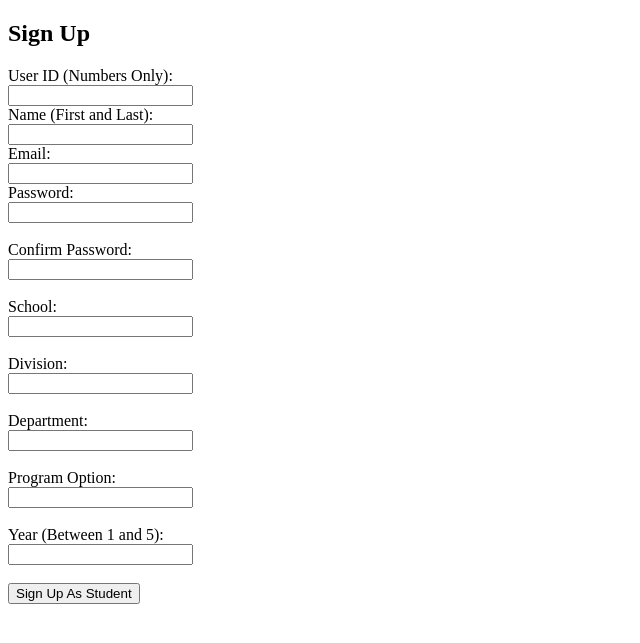
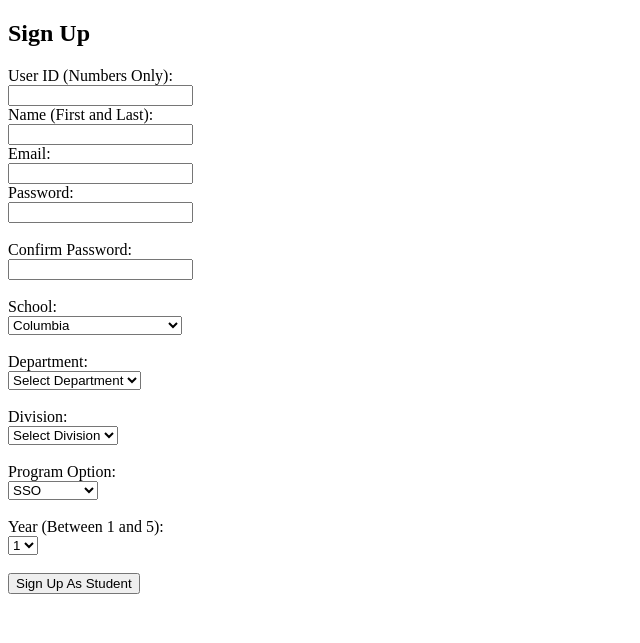
Before and after one commit to sarahpark2001/cs4111-project1, a Flask app: page /signup_student in a window 1280 px wide. Shown: the top 643 px of the page, without its empty margins (0-640 px from the left). Run offline with Flask 2, Linux system fonts and the light colour scheme; parts of the project's set-up code (start-up, migrations or seed data) failed here and were passed over.

Commit message:
Update signup_student.html
better html formatting which helps to enforce some of our check constraints and help with data validation. using dropdown menus. also added a javascript function to make sure that the user can only register themself to a matching department/division pair.

```diff
--- a/webserver/templates/signup_student.html
+++ b/webserver/templates/signup_student.html
@@ -3,30 +3,89 @@
 <head>
     <meta charset="UTF-8">
     <title>Sign Up Student</title>
+    <script>
+        function updateDivisionOptions() {
+            const department = document.getElementById('dept_name').value;
+            const divisionSelect = document.getElementById('div_name');
+            divisionSelect.innerHTML = '';
+
+            const divisions = {
+                'Administration': ['Public Affairs', 'Academics'],
+                'Logistics': ['Transportation', 'Finance'],
+                'Operations': ['Events', 'Training'],
+                'Supply': ['Wardroom', 'Outreach']
+            };
+
+            if (department in divisions) {
+                divisions[department].forEach(function(division) {
+                    const option = document.createElement('option');
+                    option.value = division;
+                    option.textContent = division;
+                    divisionSelect.appendChild(option);
+                });
+            }
+        }
+    </script>
 </head>
 <body>
     <form action="/signup_student" method="post">
         <h2>Sign Up</h2>
+
         User ID (Numbers Only):<br>
         <input type="number" name="studentid" required><br>
+
         Name (First and Last):<br>
         <input type="text" name="name" required><br>
+
         Email:<br>
         <input type="email" name="email" required><br>
+
         Password:<br>
         <input type="password" name="password1" required><br><br>
         Confirm Password:<br>
         <input type="password" name="password2" required><br><br>
+
         School:<br>
-      <input type="text" name="school_name" required><br><br>
+        <select name="school_name" required>
+            <option value="Columbia">Columbia</option>
+            <option value="SUNY Maritime">SUNY Maritime</option>
+            <option value="Fordham - Lincoln Center">Fordham - Lincoln Center</option>
+            <option value="Fordham - Rose Hill">Fordham - Rose Hill</option>
+            <option value="Molloy">Molloy</option>
+        </select><br><br>
+
+        Department:<br>
+        <select name="dept_name" id="dept_name" required onchange="updateDivisionOptions()">
+            <option value="">Select Department</option>
+            <option value="Administration">Administration</option>
+            <option value="Logistics">Logistics</option>
+            <option value="Operations">Operations</option>
+            <option value="Supply">Supply</option>
+        </select><br><br>
+
         Division:<br>
-      <input type="text" name="div_name" required><br><br>
-      Department:<br>
-      <input type="text" name="dept_name" required><br><br>
+        <select name="div_name" id="div_name" required>
+            <option value="">Select Division</option>
+        </select><br><br>
+
         Program Option:<br>
-      <input type="text" name="program_option" required><br><br>
+        <select name="program_option" required>
+            <option value="SSO">SSO</option>
+            <option value="NPP">NPP</option>
+            <option value="NAVY SCH">NAVY SCH</option>
+            <option value="M SCH">M SCH</option>
+            <option value="STA-21">STA-21</option>
+            <option value="CP-N">CP-N</option>
+        </select><br><br>
+
         Year (Between 1 and 5):<br>
-      <input type="number" name="year" required><br><br>
+        <select name="year" required>
+            <option value="1">1</option>
+            <option value="2">2</option>
+            <option value="3">3</option>
+            <option value="4">4</option>
+            <option value="5">5</option>
+        </select><br><br>
 
         <input type="submit" value="Sign Up As Student">
     </form>
```
Lines whose indentation alone changed are shown as unchanged.
